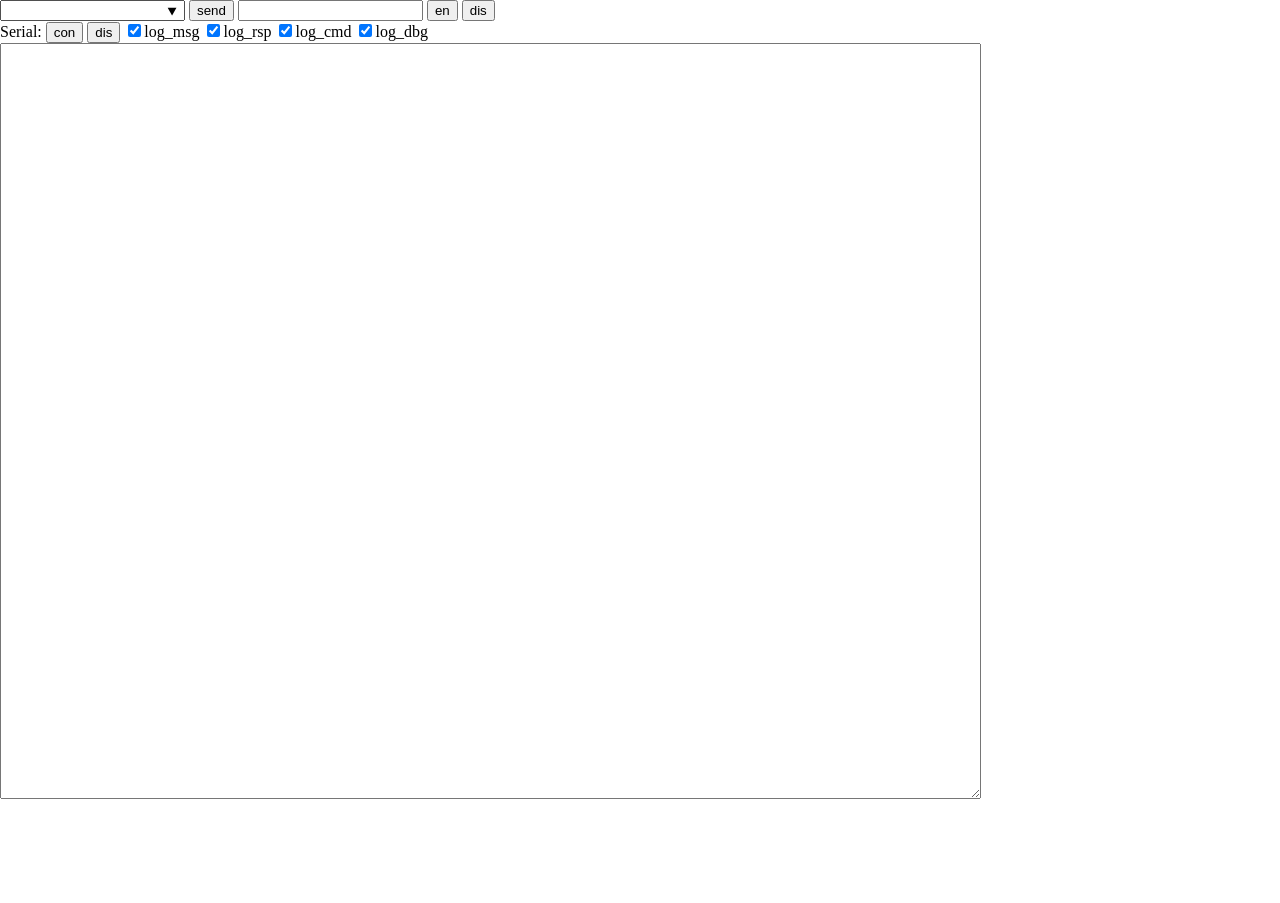
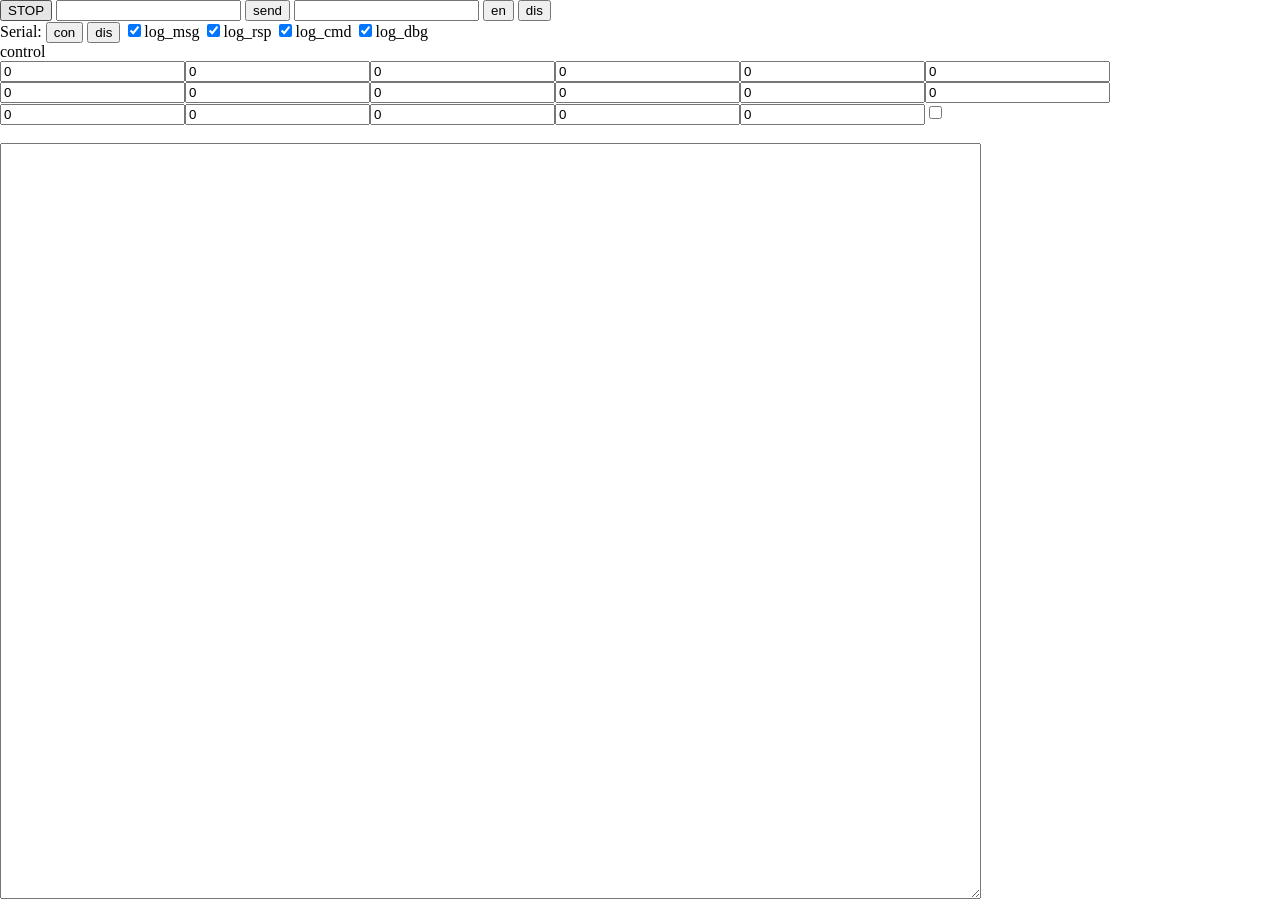
Before and after one commit to Cross-Lab-Project/edrys-module-QCS, a plain HTML site: page index.html in a window 1280 px wide. Before the commit the page ends 803 px from the top, so only its background shows below. Drawn offline with Linux system fonts and the light colour scheme.

Commit message:
add cmd142

```diff
--- a/index.html
+++ b/index.html
@@ -14,6 +14,8 @@
     </style>
   </head>
   <body>
+
+  <input type=button value="STOP" onclick='com_send("cmd",`{"head":"142","data":[-1]}`)'></input>
 
   <input type=text id="in_cmd" list=sample_cmds  ></input>
   <input type=button value="send" onclick="btn_send()"></input>
@@ -42,6 +44,40 @@
   <input type=checkbox id="log_rsp" checked>log_rsp</input>
   <input type=checkbox id="log_cmd" checked>log_cmd</input>
   <input type=checkbox id="log_dbg" checked>log_dbg</input>
+  <br>
+  control <!--"142" + 17 floats-->
+  <div id="cmd142_fields">
+  </div>
+  <script>
+  let t = document.getElementById("cmd142_fields");
+  cmd142_inputs=[]
+  for(i =0 ;i<17;i++){
+    let e=document.createElement("input")
+    cmd142_inputs.push(e)
+    e.type="number";
+    e.step=0.001
+    e.value=0
+    e.id="cmd142_f"+i
+    t.appendChild(e);
+    e.onchange=()=>{cmd142()}
+    //document.writeln(' <input type=number value=0 step=".001" id="f'+ i+'" size=5 onchange="cmd142()">')
+  }
+  {
+    let e=document.createElement("input")
+    e.type="checkbox";
+    e.id="a_snd_142"
+    e.onchange=()=>{cmd142()}
+    t.appendChild(e)
+  }
+  function cmd142(){
+    if (!document.getElementById("a_snd_142").checked) return;
+    let vals=[]
+    cmd142_inputs.forEach((x)=>{vals.push(x.value)})
+    com_send("cmd",`{"head":"142","data":${JSTR(vals)}}`)
+    // console.log(JSTR(vals))
+  }
+
+  </script>
   <br>
   <textarea id="serlog" cols=120 rows=50></textarea>
 
```
